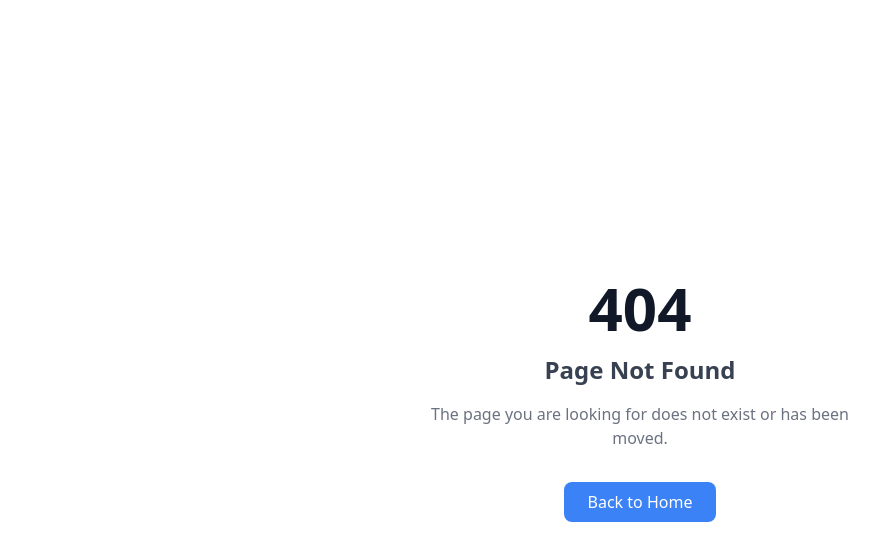
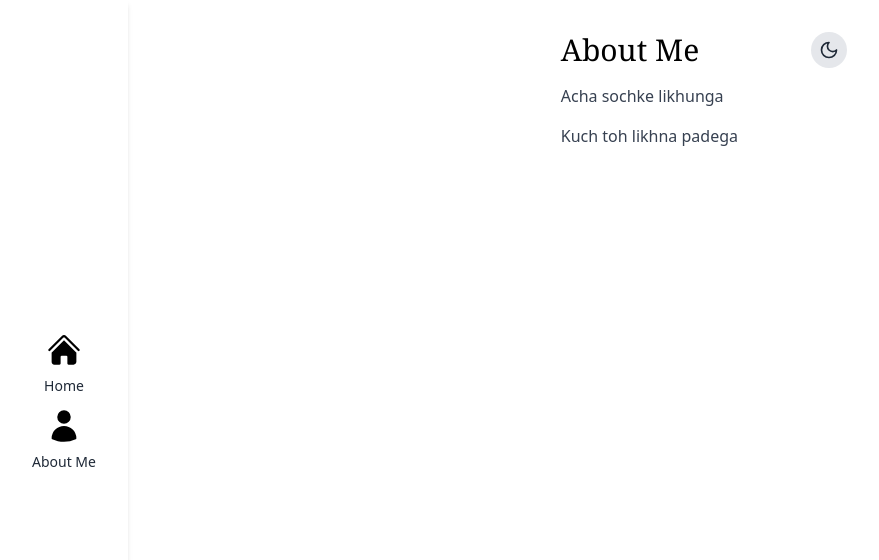
Before and after one commit to proSamik/prosamik-nextjs-app, a Next.js app: page /about in a window 1280 px wide. Before the commit this address had no page. Shown: the top 560 px of the page, without its empty margins (0-879 px from the left). Built offline with nearby package versions, Linux system fonts and the light colour scheme.

Commit message:
feat- add navigation icons

```diff
--- /dev/null
+++ b/src/components/Navigation.tsx
@@ -0,0 +1,71 @@
+import { useEffect, useState } from 'react';
+import Link from 'next/link';
+
+const Navigation = () => {
+    const [isMobile, setIsMobile] = useState(false);
+
+    useEffect(() => {
+        const handleResize = () => {
+            setIsMobile(window.innerWidth < 1090); // Set isMobile based on screen width
+        };
+
+        handleResize(); // Run initially
+        window.addEventListener('resize', handleResize);
+
+        return () => window.removeEventListener('resize', handleResize);
+    }, []);
+
+    return (
+        <nav
+            className={`${
+                isMobile
+                    ? 'fixed left-0 top-0 w-full bg-white dark:bg-gray-800 shadow-md z-10 flex justify-center'
+                    : 'sticky top-0 left-0 w-auto h-screen bg-white dark:bg-gray-800 shadow-md z-10 p-4 flex flex-col items-center justify-center'
+            }`}
+        >
+            <Link
+                href="/"
+                className="pr-4 pl-4 pt-2 pb-1 rounded-lg hover:bg-gray-200 dark:hover:bg-gray-700 flex flex-col items-center"
+            >
+                {/* Home Icon SVG */}
+                <svg
+                    xmlns="http://www.w3.org/2000/svg"
+                    viewBox="0 0 24 24"
+                    fill="currentColor"
+                    width={isMobile ? '24' : '36'}
+                    height={isMobile ? '24' : '36'}
+                >
+                    <path d="M11.47 3.841a.75.75 0 0 1 1.06 0l8.69 8.69a.75.75 0 1 0 1.06-1.061l-8.689-8.69a2.25 2.25 0 0 0-3.182 0l-8.69 8.69a.75.75 0 1 0 1.061 1.06l8.69-8.689Z" />
+                    <path d="m12 5.432 8.159 8.159c.03.03.06.058.091.086v6.198c0 1.035-.84 1.875-1.875 1.875H15a.75.75 0 0 1-.75-.75v-4.5a.75.75 0 0 0-.75-.75h-3a.75.75 0 0 0-.75.75V21a.75.75 0 0 1-.75.75H5.625a1.875 1.875 0 0 1-1.875-1.875v-6.198a2.29 2.29 0 0 0 .091-.086L12 5.432Z" />
+                </svg>
+                <span className="mt-2 text-sm text-gray-800 dark:text-gray-300">
+                    Home
+                </span>
+            </Link>
+            <Link
+                href="/about"
+                className="pr-4 pl-4 pt-2 pb-1 rounded-lg hover:bg-gray-200 dark:hover:bg-gray-700 flex flex-col items-center"
+            >
+                {/* About Icon SVG */}
+                <svg
+                    xmlns="http://www.w3.org/2000/svg"
+                    viewBox="0 0 24 24"
+                    fill="currentColor"
+                    width={isMobile ? '24' : '36'}
+                    height={isMobile ? '24' : '36'}
+                >
+                    <path
+                        fillRule="evenodd"
+                        d="M7.5 6a4.5 4.5 0 1 1 9 0 4.5 4.5 0 0 1-9 0ZM3.751 20.105a8.25 8.25 0 0 1 16.498 0 .75.75 0 0 1-.437.695A18.683 18.683 0 0 1 12 22.5c-2.786 0-5.433-.608-7.812-1.7a.75.75 0 0 1-.437-.695Z"
+                        clipRule="evenodd"
+                    />
+                </svg>
+                <span className="mt-2 text-sm text-gray-800 dark:text-gray-300">
+                    About Me
+                </span>
+            </Link>
+        </nav>
+    );
+};
+
+export default Navigation;
--- /dev/null
+++ b/src/pages/about.tsx
@@ -0,0 +1,48 @@
+import { useState, useEffect } from 'react';
+import ThemeToggle from '@/components/ThemeToggle';
+import Navigation from '@/components/Navigation';
+
+export default function About() {
+    const [isMobile, setIsMobile] = useState(false);
+
+    useEffect(() => {
+        // Check if the screen is mobile or desktop
+        const handleResize = () => {
+            setIsMobile(window.innerWidth <= 1090); // Adjust the breakpoint as needed
+        };
+
+        handleResize(); // Run initially
+        window.addEventListener('resize', handleResize);
+
+        return () => window.removeEventListener('resize', handleResize);
+    }, []);
+
+    return (
+        <div className="flex flex-col md:flex-row">
+            {/* Navigation component */}
+            <Navigation />
+
+            {/* Main content area */}
+            <main
+                className={`max-w-[728px] mx-auto px-4 py-8`}
+                style={{
+                    width: isMobile ? '100%' : 'auto',
+                    marginTop: isMobile ? '60px' : '0', // Apply a fixed margin for mobile
+                }}
+            >
+                <div className="flex justify-between items-center mb-4">
+                    <h1 className="text-3xl font-serif mr-28">About Me</h1>
+                    <ThemeToggle />
+                </div>
+                <div className="space-y-4">
+                    <p className="text-gray-700 dark:text-gray-300">
+                        Acha sochke likhunga
+                    </p>
+                    <p className="text-gray-700 dark:text-gray-300">
+                        Kuch toh likhna padega
+                    </p>
+                </div>
+            </main>
+        </div>
+    );
+}
```
